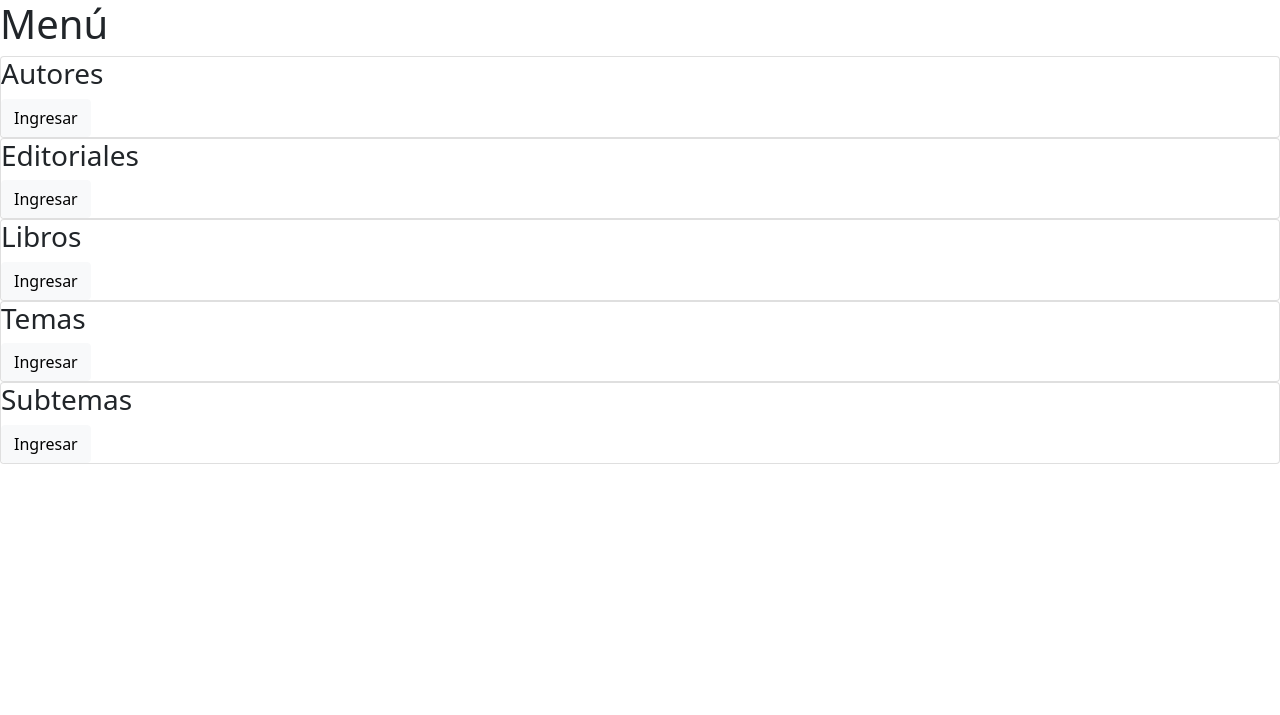
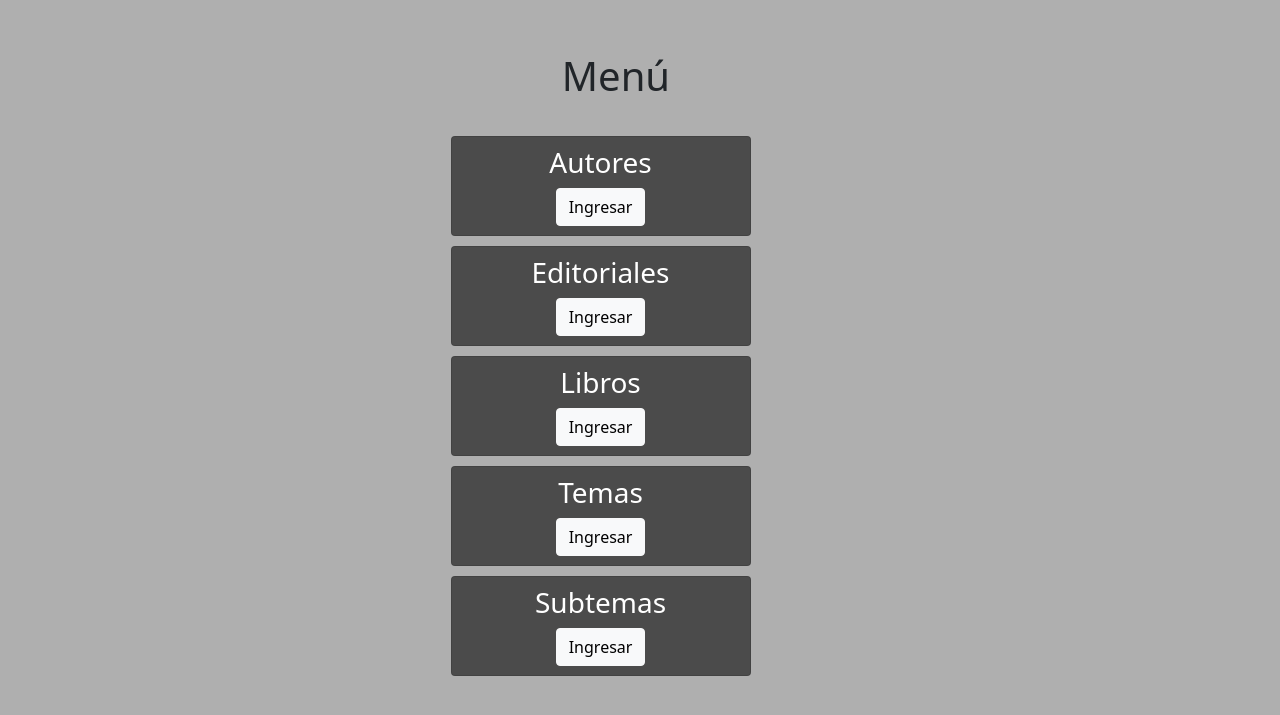
Before and after one commit to Shantiago/App_web, a PHP site: page /views/menu.php in a window 1280 px wide. Shown: the top 715 px of the page. Run offline with PHP 8.4, Linux system fonts and the light colour scheme.

Commit message:
Se finalizo la estructura del menú principal junto a los css correspondientes

```diff
--- a/views/men.css
+++ b/views/menu.css
@@ -1,6 +1,6 @@
 body{
 
-    background-color: rgb(255, 236, 236);
+    background-color: rgb(175, 175, 175);
 }
 
 .content-cent{
@@ -22,7 +22,7 @@ body{
 
 }
 .card{
-    background-color: rgb(250, 98, 98);
+    background-color: rgb(75, 75, 75);
     color: rgb(255, 255, 255);
     display: flex;
     flex-direction: column;
@@ -32,3 +32,11 @@ body{
     width: 300px;
     height: 100px;
 }
+
+.title{
+margin-top: 30%;
+}
+
+.menus{
+    margin-top: 10%;
+}
--- a/views/menu.php
+++ b/views/menu.php
@@ -9,13 +9,13 @@
     <title>Inicio</title>
 
     <link href="https://cdn.jsdelivr.net/npm/bootstrap@5.0.0-beta2/dist/css/bootstrap.min.css" rel="stylesheet" integrity="sha384-BmbxuPwQa2lc/FVzBcNJ7UAyJxM6wuqIj61tLrc4wSX0szH/Ev+nYRRuWlolflfl" crossorigin="anonymous">
-
+    <link rel="stylesheet" href="views/menu.css">
 </head>
 <body>
     <div class="content-cent">
     <div class="content">
         <div class="title">
-            <h1 class="head">Menú</h1>
+            <h1 class="head">Menú </h1>
         </div>
         <div class="menus">
             <div class="menu-cards">
```
Also changed, not shown: 1 other file.
